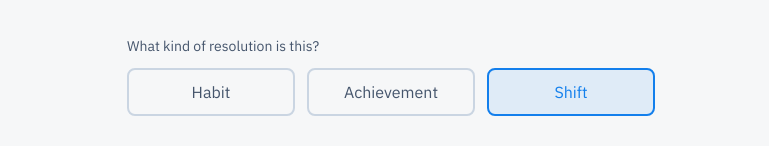
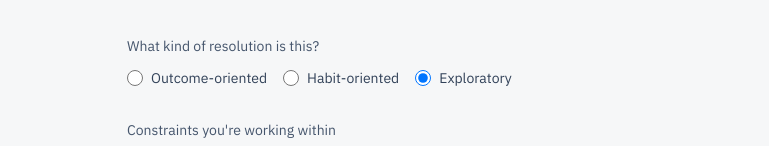
Before and after one commit to CodeWithOz/compass, a Next.js app: page /resolutions/new in a window 1280 px wide. Shown: the part 587-733 px from the top of the page, without its empty margins (249-1018 px from the left). Built offline with nearby package versions, Linux system fonts and the light colour scheme; no server answers.

Commit message:
Revert "design: update resolution type radio buttons to pill style"
This reverts commit f083e61c786c48dc0a60b184ffd6e73fcccb3a07.

```diff
--- a/src/app/resolutions/[id]/edit/EditResolutionForm.tsx
+++ b/src/app/resolutions/[id]/edit/EditResolutionForm.tsx
@@ -108,48 +108,42 @@ export function EditResolutionForm({ resolution }: EditResolutionFormProps) {
         <label className="block text-sm text-slate-600 mb-3">
           What kind of resolution is this?
         </label>
-        <div className="flex flex-col sm:flex-row gap-3">
-          <label className="flex-1 cursor-pointer">
+        <div className="flex flex-col sm:flex-row gap-4">
+          <label className="flex items-center gap-2 cursor-pointer">
+            <input
+              type="radio"
+              name="type"
+              value="MEASURABLE_OUTCOME"
+              checked={formData.type === 'MEASURABLE_OUTCOME'}
+              onChange={(e) => setFormData({ ...formData, type: e.target.value as ResolutionType })}
+              className="w-4 h-4 text-primary focus:ring-primary"
+              disabled={isSubmitting}
+            />
+            <span className="text-sm text-slate-700">Outcome-oriented</span>
+          </label>
+          <label className="flex items-center gap-2 cursor-pointer">
             <input
               type="radio"
               name="type"
               value="HABIT_BUNDLE"
               checked={formData.type === 'HABIT_BUNDLE'}
               onChange={(e) => setFormData({ ...formData, type: e.target.value as ResolutionType })}
-              className="sr-only peer"
+              className="w-4 h-4 text-primary focus:ring-primary"
               disabled={isSubmitting}
             />
-            <div className="px-4 py-2.5 text-center rounded-lg border-2 transition-colors peer-checked:bg-primary/10 peer-checked:border-primary peer-checked:text-primary border-slate-300 text-slate-600 hover:border-slate-400">
-              Habit
-            </div>
+            <span className="text-sm text-slate-700">Habit-oriented</span>
           </label>
-          <label className="flex-1 cursor-pointer">
-            <input
-              type="radio"
-              name="type"
-              value="MEASURABLE_OUTCOME"
-              checked={formData.type === 'MEASURABLE_OUTCOME'}
-              onChange={(e) => setFormData({ ...formData, type: e.target.value as ResolutionType })}
-              className="sr-only peer"
-              disabled={isSubmitting}
-            />
-            <div className="px-4 py-2.5 text-center rounded-lg border-2 transition-colors peer-checked:bg-primary/10 peer-checked:border-primary peer-checked:text-primary border-slate-300 text-slate-600 hover:border-slate-400">
-              Achievement
-            </div>
-          </label>
-          <label className="flex-1 cursor-pointer">
+          <label className="flex items-center gap-2 cursor-pointer">
             <input
               type="radio"
               name="type"
               value="EXPLORATORY_TRACK"
               checked={formData.type === 'EXPLORATORY_TRACK'}
               onChange={(e) => setFormData({ ...formData, type: e.target.value as ResolutionType })}
-              className="sr-only peer"
+              className="w-4 h-4 text-primary focus:ring-primary"
               disabled={isSubmitting}
             />
-            <div className="px-4 py-2.5 text-center rounded-lg border-2 transition-colors peer-checked:bg-primary/10 peer-checked:border-primary peer-checked:text-primary border-slate-300 text-slate-600 hover:border-slate-400">
-              Shift
-            </div>
+            <span className="text-sm text-slate-700">Exploratory</span>
           </label>
         </div>
       </div>
--- a/src/app/resolutions/new/NewResolutionForm.tsx
+++ b/src/app/resolutions/new/NewResolutionForm.tsx
@@ -92,48 +92,42 @@ export function NewResolutionForm() {
         <label className="block text-sm text-slate-600 mb-3">
           What kind of resolution is this?
         </label>
-        <div className="flex flex-col sm:flex-row gap-3">
-          <label className="flex-1 cursor-pointer">
+        <div className="flex flex-col sm:flex-row gap-4">
+          <label className="flex items-center gap-2 cursor-pointer">
+            <input
+              type="radio"
+              name="type"
+              value="MEASURABLE_OUTCOME"
+              checked={formData.type === 'MEASURABLE_OUTCOME'}
+              onChange={(e) => setFormData({ ...formData, type: e.target.value as ResolutionType })}
+              className="w-4 h-4 text-primary focus:ring-primary"
+              disabled={isSubmitting}
+            />
+            <span className="text-sm text-slate-700">Outcome-oriented</span>
+          </label>
+          <label className="flex items-center gap-2 cursor-pointer">
             <input
               type="radio"
               name="type"
               value="HABIT_BUNDLE"
               checked={formData.type === 'HABIT_BUNDLE'}
               onChange={(e) => setFormData({ ...formData, type: e.target.value as ResolutionType })}
-              className="sr-only peer"
+              className="w-4 h-4 text-primary focus:ring-primary"
               disabled={isSubmitting}
             />
-            <div className="px-4 py-2.5 text-center rounded-lg border-2 transition-colors peer-checked:bg-primary/10 peer-checked:border-primary peer-checked:text-primary border-slate-300 text-slate-600 hover:border-slate-400">
-              Habit
-            </div>
+            <span className="text-sm text-slate-700">Habit-oriented</span>
           </label>
-          <label className="flex-1 cursor-pointer">
-            <input
-              type="radio"
-              name="type"
-              value="MEASURABLE_OUTCOME"
-              checked={formData.type === 'MEASURABLE_OUTCOME'}
-              onChange={(e) => setFormData({ ...formData, type: e.target.value as ResolutionType })}
-              className="sr-only peer"
-              disabled={isSubmitting}
-            />
-            <div className="px-4 py-2.5 text-center rounded-lg border-2 transition-colors peer-checked:bg-primary/10 peer-checked:border-primary peer-checked:text-primary border-slate-300 text-slate-600 hover:border-slate-400">
-              Achievement
-            </div>
-          </label>
-          <label className="flex-1 cursor-pointer">
+          <label className="flex items-center gap-2 cursor-pointer">
             <input
               type="radio"
               name="type"
               value="EXPLORATORY_TRACK"
               checked={formData.type === 'EXPLORATORY_TRACK'}
               onChange={(e) => setFormData({ ...formData, type: e.target.value as ResolutionType })}
-              className="sr-only peer"
+              className="w-4 h-4 text-primary focus:ring-primary"
               disabled={isSubmitting}
             />
-            <div className="px-4 py-2.5 text-center rounded-lg border-2 transition-colors peer-checked:bg-primary/10 peer-checked:border-primary peer-checked:text-primary border-slate-300 text-slate-600 hover:border-slate-400">
-              Shift
-            </div>
+            <span className="text-sm text-slate-700">Exploratory</span>
           </label>
         </div>
       </div>
```
